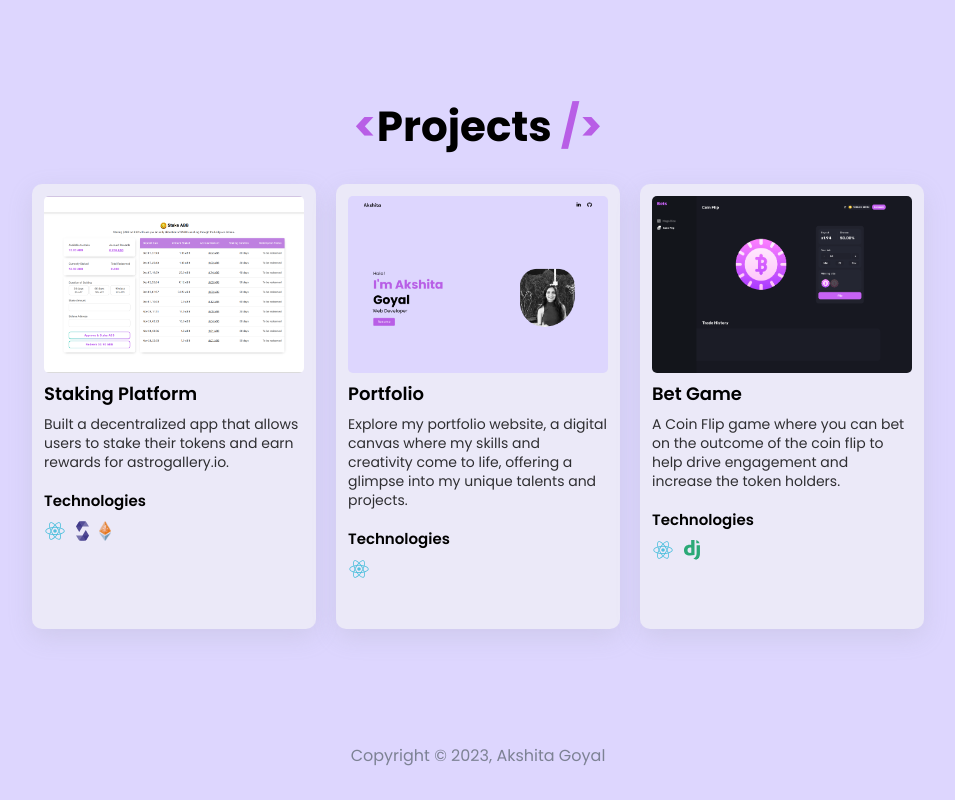
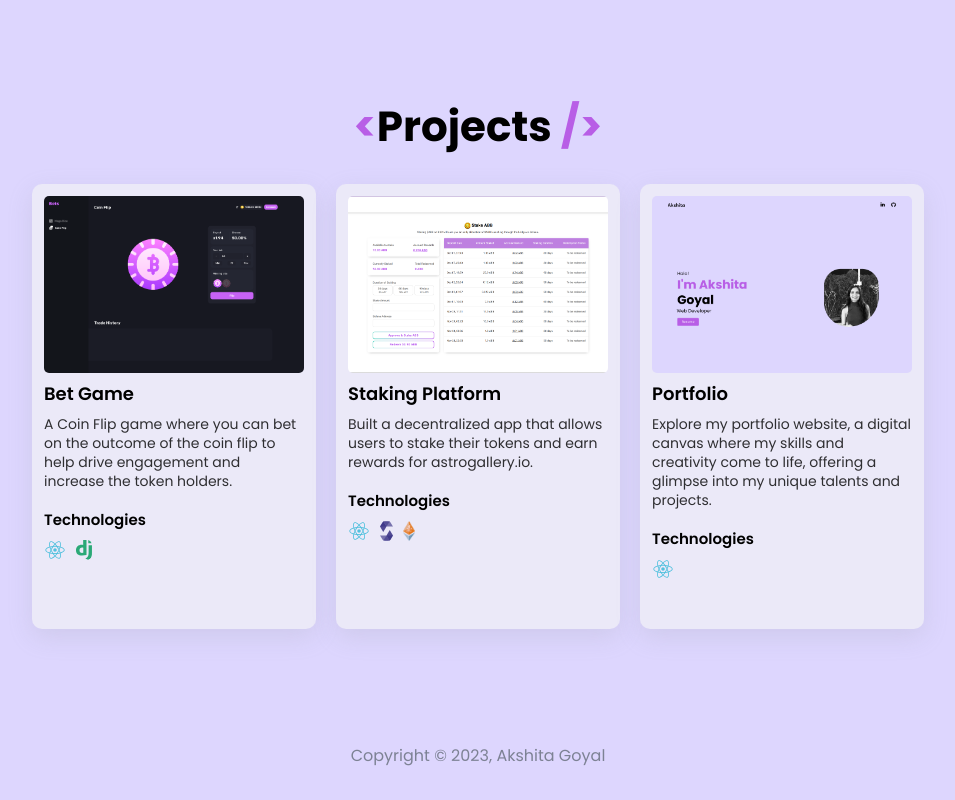
Before and after one commit to gakshita/Portfolio, a React (Vite) app: page / in a window 1280 px wide. Shown: the part 1251-2051 px from the top of the page, without its empty margins (162-1117 px from the left). Built offline with nearby package versions, Linux system fonts and the light colour scheme.

Commit message:
rearranged projects

```diff
--- a/src/components/projects/index.tsx
+++ b/src/components/projects/index.tsx
@@ -1,5 +1,16 @@
 import { Project, Block } from "./style";
 const projects = [
+    {
+        name: "Bet Game",
+        img: "./bet.png",
+        description:
+            "A Coin Flip game where you can bet on the outcome of the coin flip to help drive engagement and increase the token holders.",
+        link: "https://bets-delta.vercel.app/",
+        tech: [
+            { img: "./react.svg", name: "React" },
+            { img: "./django.svg", name: "Django" }
+        ]
+    },
     {
         name: "Staking Platform",
         img: "./staking.png",
@@ -19,17 +30,6 @@ const projects = [
             "Explore my portfolio website, a digital canvas where my skills and creativity come to life, offering a glimpse into my unique talents and projects.",
         link: "https://akshita.vercel.app/",
         tech: [{ img: "./react.svg", name: "React" }]
-    },
-    {
-        name: "Bet Game",
-        img: "./bet.png",
-        description:
-            "A Coin Flip game where you can bet on the outcome of the coin flip to help drive engagement and increase the token holders.",
-        link: "https://bets-delta.vercel.app/",
-        tech: [
-            { img: "./react.svg", name: "React" },
-            { img: "./django.svg", name: "Django" }
-        ]
     }
 ];
 const Projects = () => {
```
